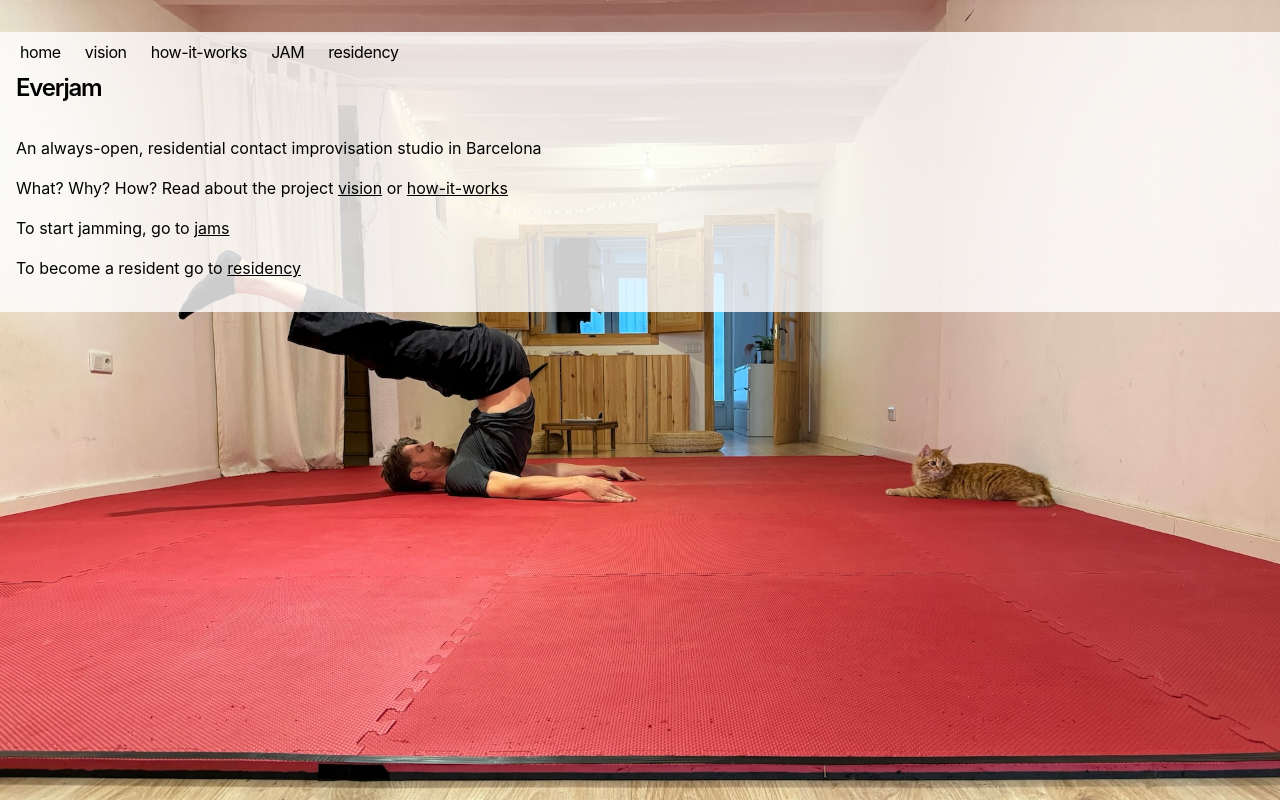
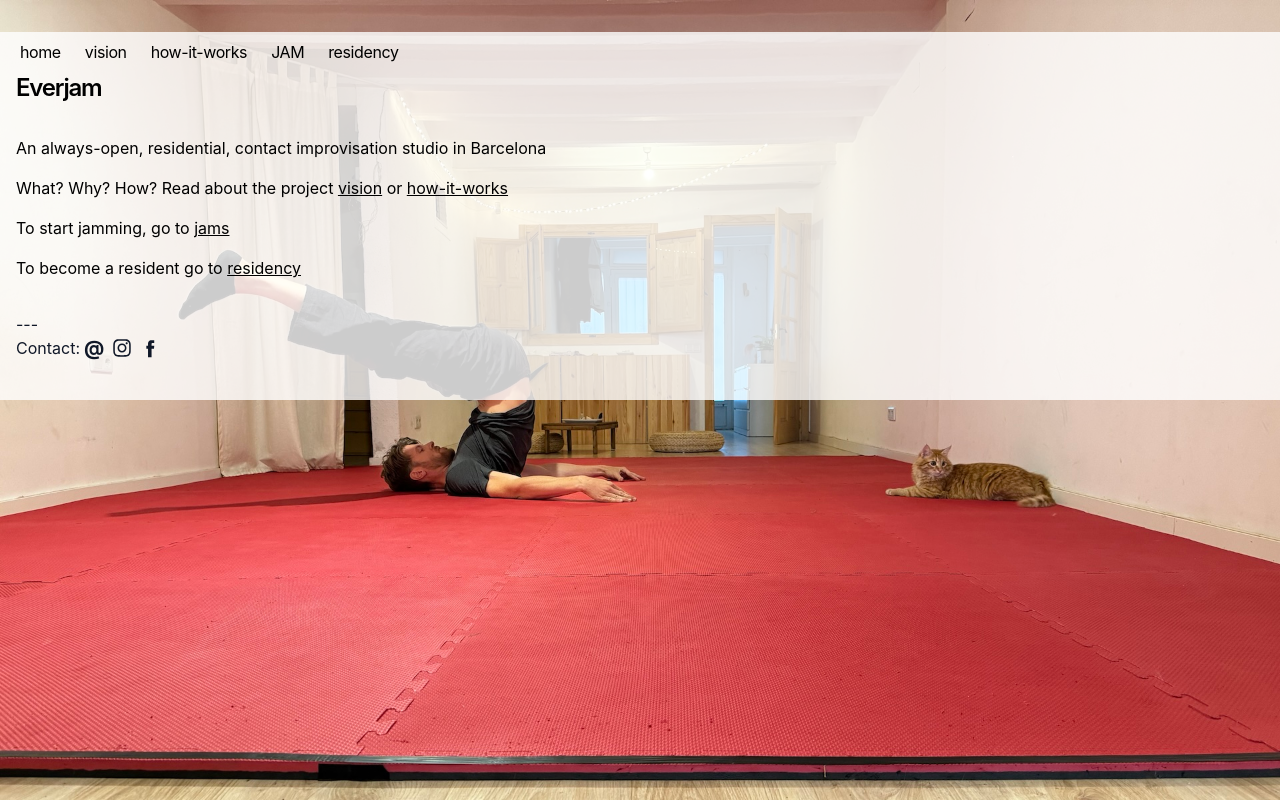
Before and after one commit to luddilo/everjam, a Next.js app: page / in a window 1280 px wide. Built offline with nearby package versions, Linux system fonts and the light colour scheme.

Commit message:
Images link for residencies

```diff
--- a/app/components/footer.tsx
+++ b/app/components/footer.tsx
@@ -23,20 +23,35 @@ const contacts = [
     icon: icons.InstagramIcon,
     link: "https://instagram.com/luddilo",
   },
+  {
+    icon: icons.FacebookIcon,
+    link: "https://facebook.com/luddilo",
+  },
 ];
 
 export default function Footer() {
   return (
-    <footer className="mb-16 mt-16">
+    <footer className="mb-4 mt-4">
       <section>
-        {/* <div className="flex flex-wrap items-center text-gray-900 dark:text-white">
-          Reach me:
+        <div className="flex flex-wrap items-center text-gray-900 dark:text-white">
+          ---
+          <br />
+          Contact:
+          <br />
+          <br />
+          <Link
+            style={{ fontSize: "20px" }}
+            className="mx-1"
+            href={"mailto:ludvig.linse@gmail.com"}
+          >
+            <strong>@</strong>
+          </Link>
           {contacts.map((contact) => (
             <Link className="mx-1" href={contact.link}>
               {contact.icon()}
             </Link>
           ))}
-        </div> */}
+        </div>
       </section>
     </footer>
   );
--- a/app/components/icons.tsx
+++ b/app/components/icons.tsx
@@ -14,7 +14,6 @@ export function ArrowIcon() {
     </svg>
   );
 }
-
 export const InstagramIcon = () => (
   <span className="[&>svg]:h-5 [&>svg]:w-5">
     <svg
@@ -39,14 +38,14 @@ export const GithubIcon = () => (
   </span>
 );
 
-export const LinkedinIcon = () => (
+export const FacebookIcon = () => (
   <span className="[&>svg]:h-5 [&>svg]:w-5">
     <svg
       xmlns="http://www.w3.org/2000/svg"
       fill="currentColor"
-      viewBox="0 0 448 512"
+      viewBox="0 0 56.693 56.693"
     >
-      <path d="M100.3 448H7.4V148.9h92.9zM53.8 108.1C24.1 108.1 0 83.5 0 53.8a53.8 53.8 0 0 1 107.6 0c0 29.7-24.1 54.3-53.8 54.3zM447.9 448h-92.7V302.4c0-34.7-.7-79.2-48.3-79.2-48.3 0-55.7 37.7-55.7 76.7V448h-92.8V148.9h89.1v40.8h1.3c12.4-23.5 42.7-48.3 87.9-48.3 94 0 111.3 61.9 111.3 142.3V448z" />
+      <path d="M40.43,21.739h-7.645v-5.014c0-1.883,1.248-2.322,2.127-2.322c0.877,0,5.395,0,5.395,0V6.125l-7.43-0.029  c-8.248,0-10.125,6.174-10.125,10.125v5.518h-4.77v8.53h4.77c0,10.947,0,24.137,0,24.137h10.033c0,0,0-13.32,0-24.137h6.77  L40.43,21.739z" />
     </svg>
   </span>
 );
--- a/app/docs/posts/residency.mdx
+++ b/app/docs/posts/residency.mdx
@@ -15,7 +15,7 @@ summary: "Residency program"
   - Key logistics and laundry to the next resident
 - Cost
   - The idea is to make residency cost-efficient, so we will have a sliding scale from 400 EUR to 1550 EUR (the actual cost of the apartment)
-- Living
+- Living (see [images](https://drive.google.com/drive/folders/1yYbMPjoy_-6r9knQKYJfopVhBHeXKsc7?usp=drive_link))
   - ~45m2 + 15m2 private terrace
   - 180x210 bed in the main room
     - no blinds currently exists, so a sleeping mask is a good idea if you are sensitive to light
--- a/app/docs/posts/vision.mdx
+++ b/app/docs/posts/vision.mdx
@@ -8,4 +8,4 @@ Everjam is my dream. After falling in love with contact improvisation, I wanted
 
 Imagine many of these spaces around the world of various types. They are likely in places where people move in and out. They are calm oasises where one can go to be in their bodies. They bridge cultures by offering residencies for people living in other places, sprinkling their flavour of the practise to the local crowd.
 
-Intrigued? [Read how it works](how-it-works)
+Intrigued? [Read how it works](how-it-works) or contact me!
--- a/app/layout.tsx
+++ b/app/layout.tsx
@@ -7,6 +7,7 @@ import backgroundMobile from "./assets/bg-mobile-2.jpg";
 import { Navbar } from "./components/nav";
 import "./global.css";
 import { useIsMobile } from "./hooks/useMediaQuery";
+import Footer from "./components/footer";
 
 // export const metadata: any = {
 //   metadataBase: new URL(baseUrl),
@@ -57,10 +58,10 @@ export default function RootLayout({
       className="dark"
     >
       <body className="antialiased max-w-full mx-auto w-auto mt-8 mx-auto text-black bg-white/80 dark:text-white dark:bg-black/80">
-        <main className="flex-auto min-w-0 mt-6 flex flex-col px-2 lg:px-4 pb-4">
+        <main className="flex-auto min-w-0 mt-6 flex flex-col px-2 lg:px-4">
           <Navbar />
           {children}
-          {/* <Footer /> */}
+          <Footer />
           <Analytics />
           <SpeedInsights />
         </main>
--- a/app/page.tsx
+++ b/app/page.tsx
@@ -5,7 +5,7 @@ export default function Page() {
     <section>
       <h1 className="mb-8 text-2xl font-semibold tracking-tighter">Everjam</h1>
       <p className="mb-4">
-        An always-open, residential contact improvisation studio in Barcelona
+        An always-open, residential, contact improvisation studio in Barcelona
       </p>
       <p className="mb-4">
         What? Why? How? Read about the project{" "}
```
